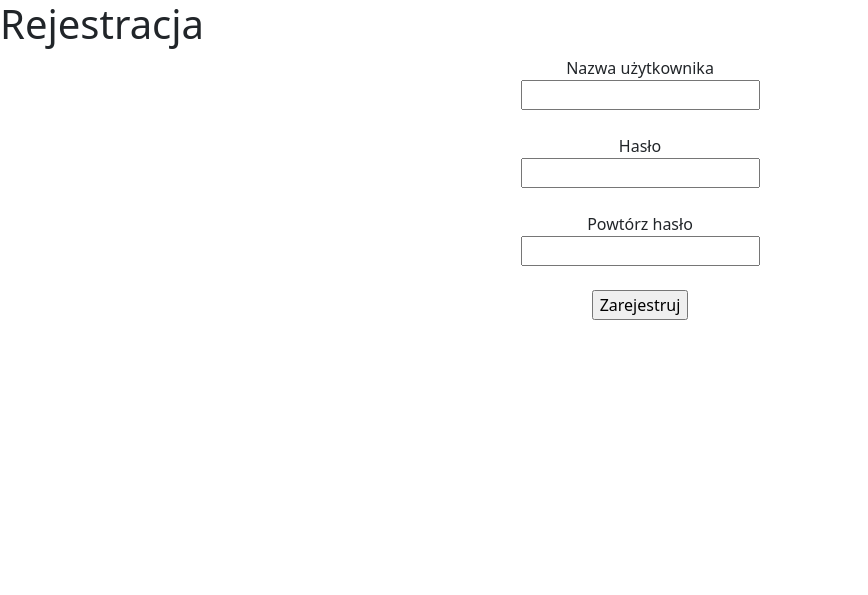
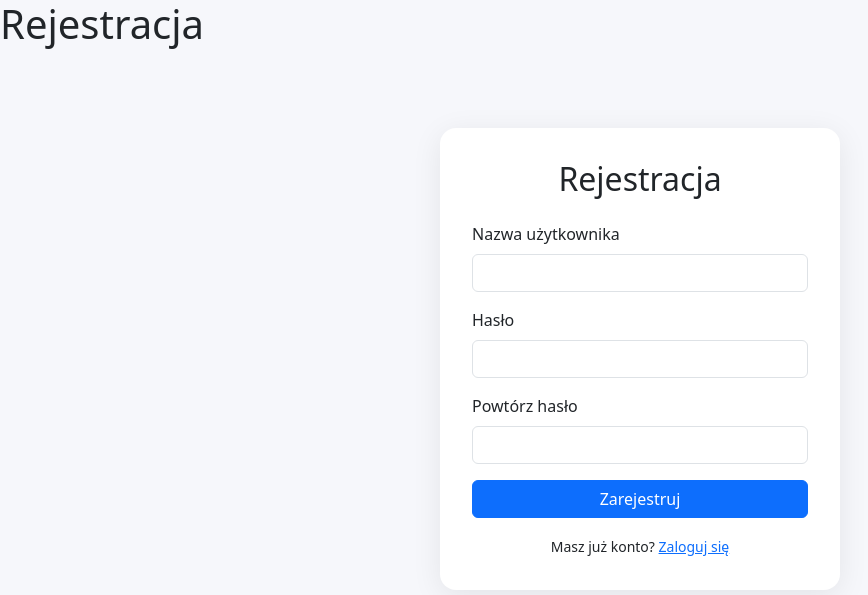
Before and after one commit to Tosiek0/aplikacje-internetowe-3a-AN, a PHP site: page /register.php in a window 1280 px wide. Shown: the top 595 px of the page, without its empty margins (0-868 px from the left). Run offline with PHP 8.4, Linux system fonts and the light colour scheme.

Commit message:
register bootstrap

```diff
--- a/dash/register.php
+++ b/dash/register.php
@@ -45,24 +45,35 @@ $conn->close();
     <meta charset="UTF-8">
     <title>Rejestracja</title>
     <link href="https://cdn.jsdelivr.net/npm/bootstrap@5.3.3/dist/css/bootstrap.min.css" rel="stylesheet">
-    <link rel="stylesheet" href="css/style.css">
+    <link rel="stylesheet" href="css/login_style.css">
 </head>
 <body>
     <h1>Rejestracja</h1>
-    <center>
+<div class="login-card">
+    <h2 class="text-center mb-4">Rejestracja</h2>
     <form method="POST" action="register.php">
-        <label for="login">Nazwa użytkownika</label><br>
-        <input type="text" name="login" id="login" required><br><br>
+        <div class="mb-3">
+            <label for="login" class="form-label">Nazwa użytkownika</label>
+            <input type="text" name="login" id="login" class="form-control" required>
+        </div>
 
-        <label for="pass">Hasło</label><br>
-        <input type="password" name="pass" id="pass" minlength="8" required><br><br>
+        <div class="mb-3">
+            <label for="pass" class="form-label">Hasło</label>
+            <input type="password" name="pass" id="pass" class="form-control" minlength="8" required>
+        </div>
 
-        <label for="pass_repeat">Powtórz hasło</label><br>
-        <input type="password" name="pass_repeat" id="pass_repeat" required><br><br>
+        <div class="mb-3">
+            <label for="pass_repeat" class="form-label">Powtórz hasło</label>
+            <input type="password" name="pass_repeat" id="pass_repeat" class="form-control" required>
+        </div>
 
-        <input type="submit" name="submit" value="Zarejestruj">
+        <button type="submit" class="btn btn-primary w-100">Zarejestruj</button>
     </form>
-    </center>
+
+    <div class="text-center mt-3">
+        <small>Masz już konto? <a href="login.php">Zaloguj się</a></small>
+    </div>
+</div>
     <script src="https://cdn.jsdelivr.net/npm/bootstrap@5.3.3/dist/js/bootstrap.bundle.min.js"></script>
 </body>
 </html>
```
